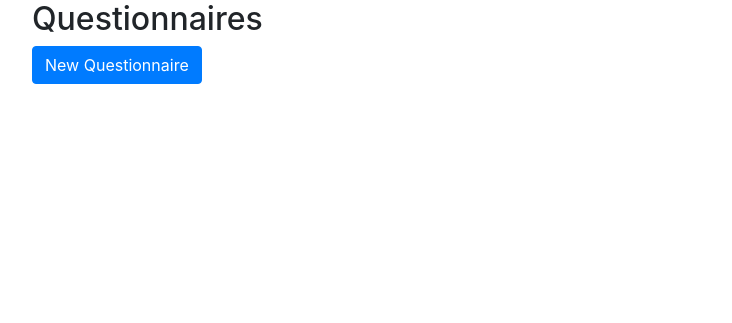
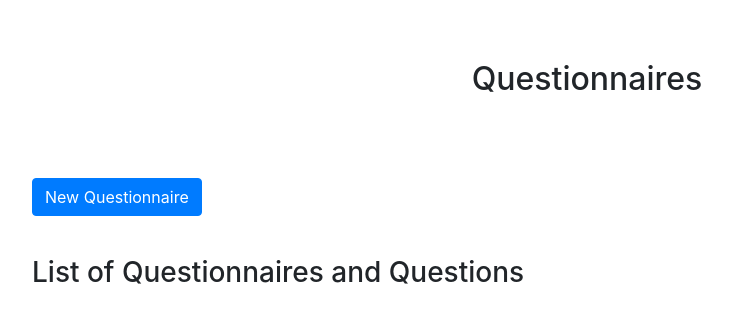
Before and after one commit to nadhirahrafidz/System-Engineering-Website, a Django app: page /questionnaires/ in a window 1280 px wide. Shown: the top 323 px of the page, without its empty margins (53-785 px from the left). Run offline with Django 3.2, Linux system fonts and the light colour scheme; the visitor is signed in with stand-in values (Sample User, id 1); data that the repository does not hold is empty; some libraries are stand-ins or nearby versions.

Commit message:
cleaning up

```diff
--- a/Builder/views.py
+++ b/Builder/views.py
@@ -70,12 +70,20 @@ def addQuestions(request, questionnaire_id):
                 return redirect('answers/%s/' % question.pk)
 
     questionnaire = get_object_or_404(Questionnaire, pk=questionnaire_id)
-    questions = Questions.objects.filter(questionnaireID=questionnaire_id).values('questionString')
+    questions = Questions.objects.filter(questionnaireID=questionnaire_id).values('questionID','questionString')
+    answers = QuestionAnswer.objects.filter(questionnaireID=questionnaire_id).select_related('answerID')
+    answer_array = []
+    for question in questions:
+        answerString = QuestionAnswer.objects.select_related().filter(questionnaireID=questionnaire_id, questionID = question['questionID'])
+        temp_array = []
+        for answers in answerString:
+            temp_array.append(answers.answerID.answerString)
+        answer_array.append(temp_array)
     form = questionForm()
-
     context= {
         'questionnaire':questionnaire,
         'questions': questions,
+        'answers': answer_array,
         'form':form,
         }
     return render(request, 'question_qnn.html', context)
--- /dev/null
+++ b/Locations/static/css/questionnaires.css
@@ -0,0 +1,14 @@
+.title{
+    text-align: center;
+    margin: 60px 0 50px 0;
+}
+
+.button-margin {
+    margin: 30px 0 40px 0;
+}
+
+.small-font{
+    font-size: small;
+    font-weight: 100;
+    text-align: right;
+}
--- a/Locations/templates/questionnaires.html
+++ b/Locations/templates/questionnaires.html
@@ -4,15 +4,17 @@
 <head>
     <meta charset="UTF-8">
     <link rel="stylesheet" href="https://stackpath.bootstrapcdn.com/bootstrap/4.4.1/css/bootstrap.min.css" integrity="sha384-Vkoo8x4CGsO3+Hhxv8T/Q5PaXtkKtu6ug5TOeNV6gBiFeWPGFN9MuhOf23Q9Ifjh" crossorigin="anonymous">
+    <link rel="stylesheet" href="{% static 'css/questionnaires.css' %}" />
     <title>Questionnaires</title>
 </head>
 <body>
 
   <div class="container">
-    <h2>Questionnaires</h2>
+    <h2 class="title">Questionnaires</h2>
 
-    <a class="btn btn-primary" href={% url 'Builder:newQuestionnaire' %}>New Questionnaire</a>
+    <a class="btn btn-primary button-margin" href={% url 'Builder:newQuestionnaire' %}>New Questionnaire</a>
 
+    <h3>List of Questionnaires and Questions</h3>
     {% for data in data %}
 
     <div class="accordion" id="accordionExample">
@@ -23,6 +25,7 @@
             <button class="btn btn-link" type="button" data-toggle="collapse" data-target="#target{{ forloop.counter }}" aria-expanded="false" aria-controls="collapseOne">
               {{data.questionnaireName}}
             </button>
+            <a href="http://127.0.0.1:8000/questionnaires/create/question/{{data.questionnaireID}}" class="small-font">Edit</a>
 
           </h2>
         </div>
--- a/Website/Auth/templates/base.html
+++ b/Website/Auth/templates/base.html
@@ -8,7 +8,7 @@
     <link rel="stylesheet" href="https://stackpath.bootstrapcdn.com/bootstrap/4.1.3/css/bootstrap.min.css" integrity="sha384-MCw98/SFnGE8fJT3GXwEOngsV7Zt27NXFoaoApmYm81iuXoPkFOJwJ8ERdknLPMO"
         crossorigin="anonymous" />
     <link rel="stylesheet" href="{% static 'css/index.css' %}" />
-    <title>Social Auth with Django</title>
+    <title>Home</title>
 </head>
 <body>
     <div class="container-fluid">
--- a/Website/Auth/templates/login.html
+++ b/Website/Auth/templates/login.html
@@ -1,12 +1,13 @@
 {% extends 'base.html' %}
+{% load crispy_forms_tags %}
 
 {% block title %} Sign in {% endblock %}
 {% block content %}
 <div class="row">
-    <div>
+    <div class>
         <form class="site-form" action="{% url 'login' %}" method="POST">
             {% csrf_token %}
-            {{ form }}
+            {{ form | crispy }}
             <input type="submit" value="Login">
         </form>
     </div>
--- a/Website/urls.py
+++ b/Website/urls.py
@@ -31,7 +31,6 @@ urlpatterns = [
     path('social-auth/', include('social_django.urls', namespace="social")),
     path("login/", website_auth_views.login_view, name="login"),
     path("logout/", auth_views.LogoutView.as_view(), name="logout"),
-
     url(r'^questionnaires/', include(("Builder.urls", "Builder"), namespace="Builder")),
     url(r'^dashboard/', include(("Dashboard.urls", "Dashboard"), namespace="Dashboard")),
-]
+    ]
```
Also changed, not shown: Locations/templates/dashboard.html (+5 -3 lines), Locations/templates/question_qnn.html (+6 -3 lines), Website/Auth/templates/registration.html (+11 -0 lines).
